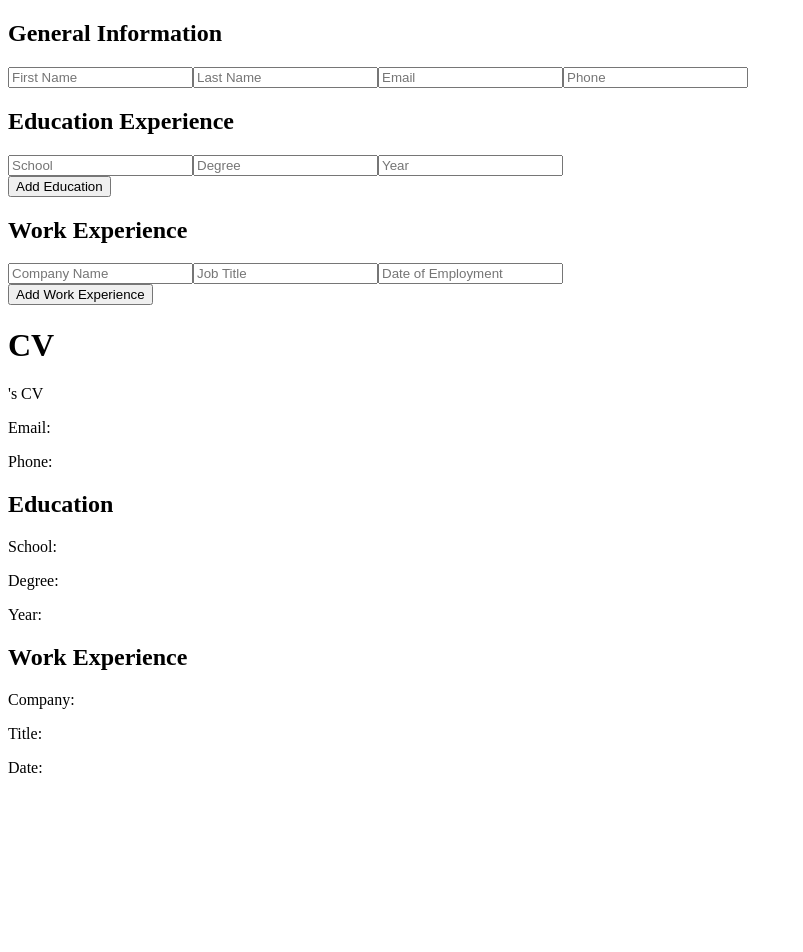
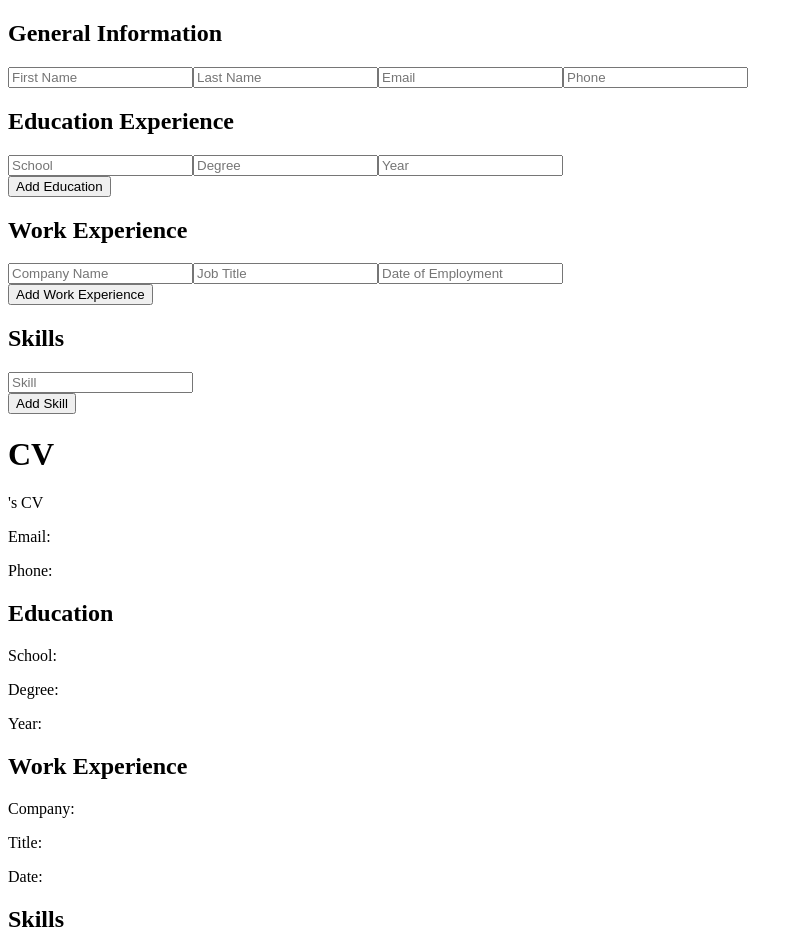
Before and after one commit to morrowdavidson/cv-creator, a React (Vite) app: page / in a window 1280 px wide. Shown: the top 952 px of the page, without its empty margins (0-803 px from the left). Before the commit the page ends 800 px from the top, so only its background shows below. Built offline with nearby package versions, Linux system fonts and the light colour scheme.

Commit message:
Add skills management to CV form components

```diff
--- a/src/App.jsx
+++ b/src/App.jsx
@@ -25,6 +25,7 @@ function App() {
 
     const [educationList, setEducationList] = useState([{ school: '', degree: '', year: '' }]);
     const [workList, setWorkList] = useState([{ company: '', title: '', date: '' }]);
+    const [skillList, setSkillList] = useState([{skill: ''}])
 
     return (
     <div>
@@ -35,11 +36,15 @@ function App() {
         setEducationList={setEducationList}
         workList={workList}
         setWorkList={setWorkList}
+        skillList={skillList}
+        setSkillList={setSkillList}
       />
       <CvPrint
         generalInfo={generalInfo}
         educationList={educationList}
         workList={workList}
+        skillList={skillList}
+
       />
     </div>
   );
--- a/src/components/cv-form/cv-form.jsx
+++ b/src/components/cv-form/cv-form.jsx
@@ -2,6 +2,7 @@ import GeneralInfoForm from "./general-info-form";
 import PropTypes from 'prop-types';
 import EducationForm from "./education-form";
 import WorkForm from "./work-form";
+import Skills from "./skills-form"
 
 function CvForm({
     generalInfo,
@@ -9,7 +10,9 @@ function CvForm({
     educationList,
     setEducationList,
     workList,
-    setWorkList
+    setWorkList,
+    skillList,
+    setSkillList
 }) {
     return(
     <>
@@ -19,6 +22,9 @@ function CvForm({
         <EducationForm educationList={educationList} setEducationList={setEducationList} />
         <h2>Work Experience</h2>
         <WorkForm workList={workList} setWorkList={setWorkList}/>
+        <h2>Skills</h2>
+        <Skills skillList={skillList} setSkillList={setSkillList}/>
+
     </>
     );
 }
@@ -30,6 +36,8 @@ CvForm.propTypes = {
     setEducationList: PropTypes.func.isRequired,
     workList: PropTypes.array.isRequired,
     setWorkList: PropTypes.func.isRequired,
+    skillList: PropTypes.array.isRequired,
+    setSkillList:PropTypes.func.isRequired
 };
 
 export default CvForm;
--- /dev/null
+++ b/src/components/cv-form/skills-form.jsx
@@ -0,0 +1,43 @@
+import PropTypes from 'prop-types';
+
+function Skills ({skillList, setSkillList}){
+    const handleInputChange = (index, event) =>{
+        const values = [...skillList];
+        values[index][event.target.name]= event.target.value;
+        setSkillList(values);
+    };
+
+    function handleAddSkill(){
+        //Create a new skill entry
+        const newSkill = {skill:''};
+
+        //Create a new array with the existing skillList and the new entry
+        const updateSkillList = [...skillList, newSkill]
+
+        //Update the state with the new array
+        setSkillList(updateSkillList);
+    }
+
+    return(
+        <>
+        {skillList.map((skill,index)=>
+        <div key={index}>
+            <input
+            type="text"
+            name="skill"
+            placeholder="Skill"
+            value={skill.skill}
+            onChange={(event) => handleInputChange(index, event)}/>
+        </div>
+        )}
+            <button type="button" onClick={handleAddSkill}>Add Skill</button>
+        </>
+)
+}
+
+Skills.propTypes = {
+    skillList: PropTypes.array.isRequired,
+    setSkillList: PropTypes.func.isRequired,
+};
+
+export default Skills;
--- a/src/components/cv-form/work-form.jsx
+++ b/src/components/cv-form/work-form.jsx
@@ -19,7 +19,7 @@ function WorkForm({ workList, setWorkList }) {
     }
 
     return (
-        <div>
+        <>
             {workList.map((work, index) => (
                 <div key={index}>
                     <input
@@ -46,7 +46,7 @@ function WorkForm({ workList, setWorkList }) {
                 </div>
             ))}
             <button type="button" onClick={handleAddWork}>Add Work Experience</button>
-        </div>
+        </>
     );
 }
 
--- a/src/components/cv-print/cv-print.jsx
+++ b/src/components/cv-print/cv-print.jsx
@@ -1,7 +1,6 @@
-import React from 'react';
 import PropTypes from 'prop-types';
 
-function CvPrint({ generalInfo, educationList, workList }) {
+function CvPrint({ generalInfo, educationList, workList, skillList }) {
     return (
         <div>
             <h1>CV</h1>
@@ -26,6 +25,14 @@ function CvPrint({ generalInfo, educationList, workList }) {
                     <p>Date: {work.date}</p>
                 </div>
             ))}
+            <h2>Skills</h2>
+            {skillList.map((skill, index) => (
+                <ul key={index}>
+                    <li>{skill.skill}</li>
+                </ul>
+
+            )
+        )}
         </div>
     );
 }
@@ -51,6 +58,11 @@ CvPrint.propTypes = {
             date: PropTypes.string.isRequired,
         })
     ).isRequired,
+    skillList: PropTypes.arrayOf(
+        PropTypes.shape({
+            skill: PropTypes.string.isRequired,
+        })
+    ).isRequired,
 };
 
 export default CvPrint;
```
